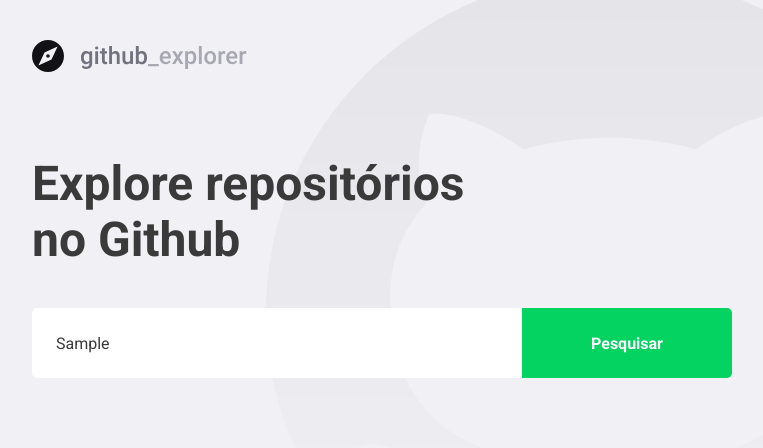
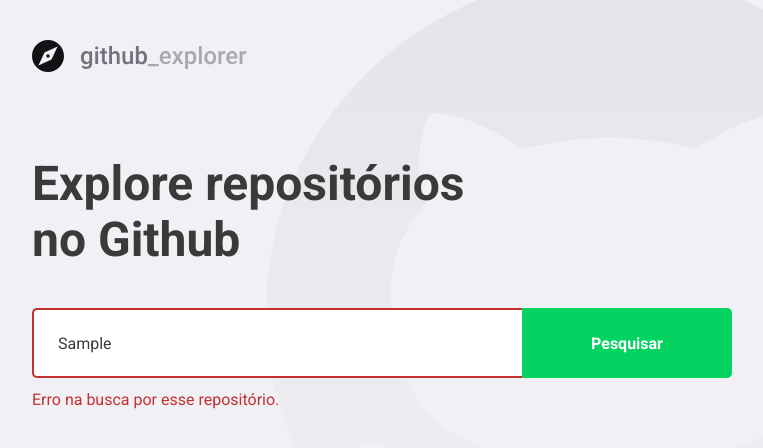
Before and after one commit to wiliamvj/github-explorer, a React (Create React App) app: page / in a window 1280 px wide. Both pictures are taken after typing "Sample" into the empty fields and a click on the button "Pesquisar". Shown: the top 448 px of the page, without its empty margins (148-911 px from the left). Built offline with nearby package versions, Linux system fonts and the light colour scheme; no server answers.

Commit message:
save on local storage

```diff
--- a/src/pages/Dasboard/index.tsx
+++ b/src/pages/Dasboard/index.tsx
@@ -1,10 +1,11 @@
-import React, { useState, FormEvent } from 'react';
+import React, { useState, useEffect, FormEvent } from 'react';
 import { FiChevronRight } from 'react-icons/fi';
+import { Link } from 'react-router-dom';
 import api from '../../services/api';
 
 import logoImg from '../../assets/logo.svg';
 
-import { Title, Form, Repositories } from './styles';
+import { Title, Form, Repositories, Error } from './styles';
 
 interface Repository {
   full_name: string;
@@ -17,17 +18,46 @@ interface Repository {
 
 const Dashboard: React.FC = () => {
   const [newRepo, setNewRepo] = useState('');
-  const [repositories, setRepositories] = useState<Repository[]>([]);
+  const [inputError, setInputError] = useState('');
+  const [repositories, setRepositories] = useState<Repository[]>(() => {
+    const storageRepositories = localStorage.getItem(
+      '@GithubExplorer:repositories',
+    );
 
-  async function handleAddRepository(event: FormEvent<HTMLFormElement>) {
+    if (storageRepositories) {
+      return JSON.parse(storageRepositories);
+    } else {
+      return [];
+    }
+  });
+
+  useEffect(() => {
+    localStorage.setItem(
+      '@GithubExplorer:repositories',
+      JSON.stringify(repositories),
+    );
+  }, [repositories]);
+
+  async function handleAddRepository(
+    event: FormEvent<HTMLFormElement>,
+  ): Promise<void> {
     event.preventDefault();
+    if (!newRepo) {
+      setInputError('Digite o autor/nome do repositório');
+      return;
+    }
 
-    const response = await api.get<Repository>(`repos/${newRepo}`);
+    try {
+      const response = await api.get<Repository>(`repos/${newRepo}`);
 
-    const repository = response.data;
+      const repository = response.data;
 
-    setRepositories([...repositories, repository]);
-    setNewRepo('');
+      setRepositories([...repositories, repository]);
+      setNewRepo('');
+      setInputError('');
+    } catch (err) {
+      setInputError('Erro na busca por esse repositório.');
+    }
   }
 
   return (
@@ -35,7 +65,7 @@ const Dashboard: React.FC = () => {
       <img src={logoImg} alt="Github Explorer" />
       <Title>Explore repositórios no Github</Title>
 
-      <Form onSubmit={handleAddRepository}>
+      <Form hasErro={!!inputError} onSubmit={handleAddRepository}>
         <input
           value={newRepo}
           onChange={e => setNewRepo(e.target.value)}
@@ -44,9 +74,14 @@ const Dashboard: React.FC = () => {
         <button type="submit">Pesquisar</button>
       </Form>
 
+      {inputError && <Error>{inputError}</Error>}
+
       <Repositories>
         {repositories.map(repository => (
-          <a key={repository.full_name} href="teste">
+          <Link
+            key={repository.full_name}
+            to={`/repositories/${repository.full_name}`}
+          >
             <img
               src={repository.owner.avatar_url}
               alt={repository.owner.login}
@@ -58,7 +93,7 @@ const Dashboard: React.FC = () => {
             </div>
 
             <FiChevronRight size={20} />
-          </a>
+          </Link>
         ))}
       </Repositories>
     </>
--- a/src/pages/Dasboard/styles.ts
+++ b/src/pages/Dasboard/styles.ts
@@ -1,5 +1,9 @@
-import styled from 'styled-components';
+import styled, { css } from 'styled-components';
 import { shade } from 'polished';
+
+interface FormProps {
+  hasErro: boolean;
+}
 
 export const Title = styled.h1`
   font-size: 48px;
@@ -9,7 +13,7 @@ export const Title = styled.h1`
   margin-top: 80px;
 `;
 
-export const Form = styled.form`
+export const Form = styled.form<FormProps>`
   margin-top: 40px;
   max-width: 700px;
   display: flex;
@@ -21,6 +25,14 @@ export const Form = styled.form`
     border: 0;
     border-radius: 5px 0 0 5px;
     color: #3a3a3a;
+    border: 2px solid #fff;
+    border-right: 0;
+
+    ${props =>
+      props.hasErro &&
+      css`
+        border-color: #c53030;
+      `}
 
     &::placeholder {
       color: #a8a8b3;
@@ -41,6 +53,12 @@ export const Form = styled.form`
       background: ${shade(0.2, '#04d361')};
     }
   }
+`;
+
+export const Error = styled.span`
+  display: block;
+  color: #c53030;
+  margin-top: 12px;
 `;
 
 export const Repositories = styled.div`
--- a/src/pages/Repository/index.tsx
+++ b/src/pages/Repository/index.tsx
@@ -1,7 +1,14 @@
 import React from 'react';
+import { useRouteMatch } from 'react-router-dom';
+
+interface RepositoryParams {
+  repository: string;
+}
 
 const Repository: React.FC = () => {
-  return <h1>Repository</h1>;
+  const { params } = useRouteMatch<RepositoryParams>();
+
+  return <h1>Repository: {params.repository}</h1>;
 };
 
 export default Repository;
--- a/src/routes/index.tsx
+++ b/src/routes/index.tsx
@@ -7,7 +7,7 @@ import Repository from '../pages/Repository';
 const Routes: React.FC = () => (
   <Switch>
     <Route path="/" exact component={Dashboard} />
-    <Route path="/repository" component={Repository} />
+    <Route path="/repositories/:repository+" component={Repository} />
   </Switch>
 );
 
```
